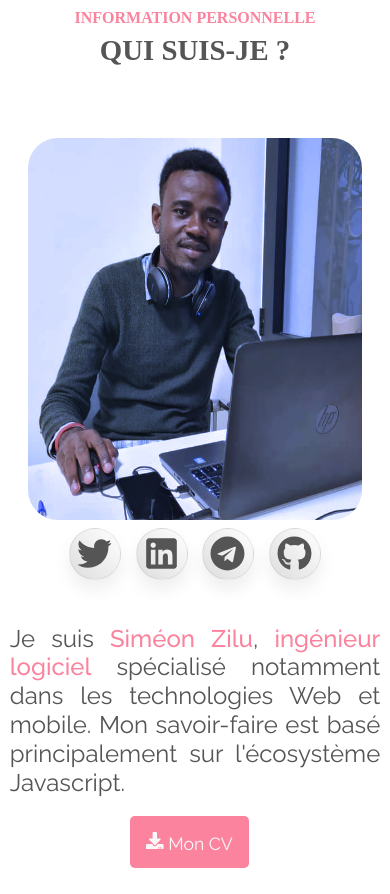
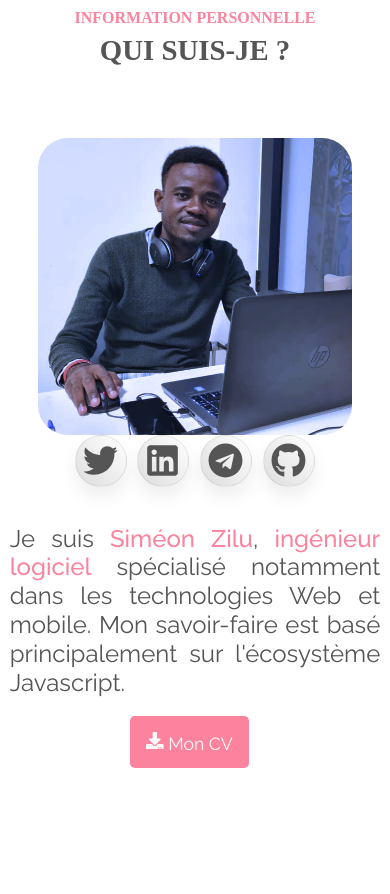
Before and after one commit to ExcaliburSims/portfolioNextJS, a Next.js app: page /Info in a window 390 px wide. After the commit the page ends 844 px from the top, so only its background shows below. Built offline with nearby package versions, Linux system fonts and the light colour scheme.

Commit message:
feat: add responsive

```diff
--- a/styles/Info.module.scss
+++ b/styles/Info.module.scss
@@ -135,6 +135,13 @@
       width: 100%;
       height: auto;
       margin: 0 0 2% 0;
+      .imgprofil {
+        display: flex;
+        flex-direction: column;
+        margin: 0;
+        width: 42%;
+        height: 400px;
+      }
     }
   }
   @media screen and (max-width: 425px) {
@@ -151,8 +158,8 @@
         display: flex;
         flex-direction: column;
         margin: 0;
-        width: 90%;
-        height: 450px;
+        width: 85%;
+        height: 350px;
       }
       .proposinfo {
       margin: 0;
```
